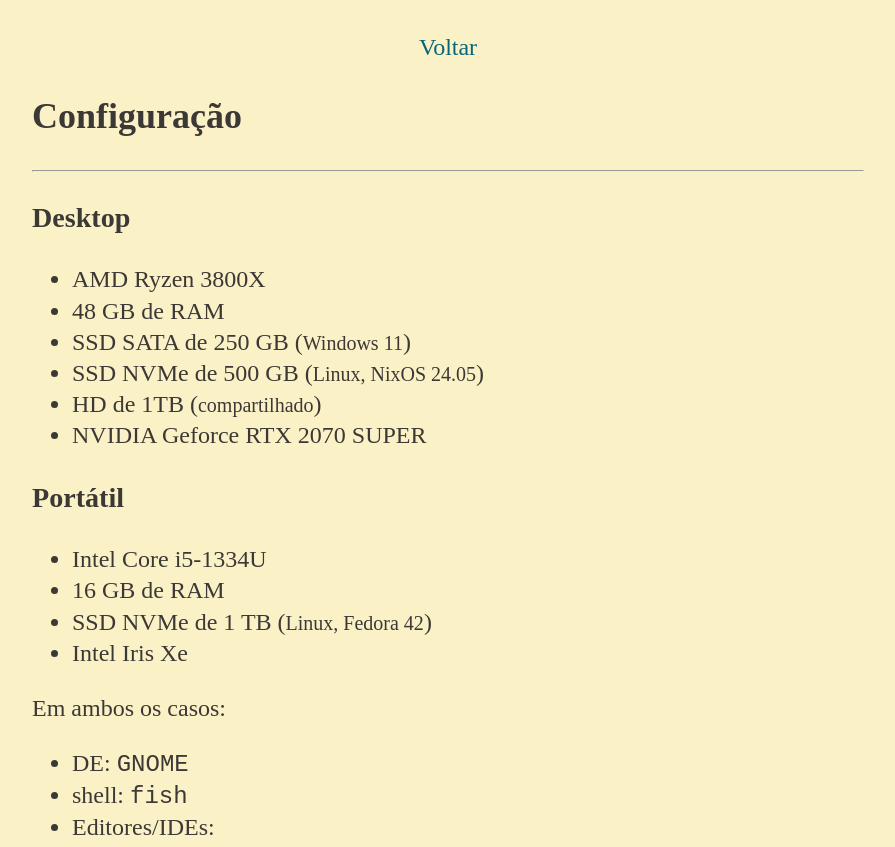
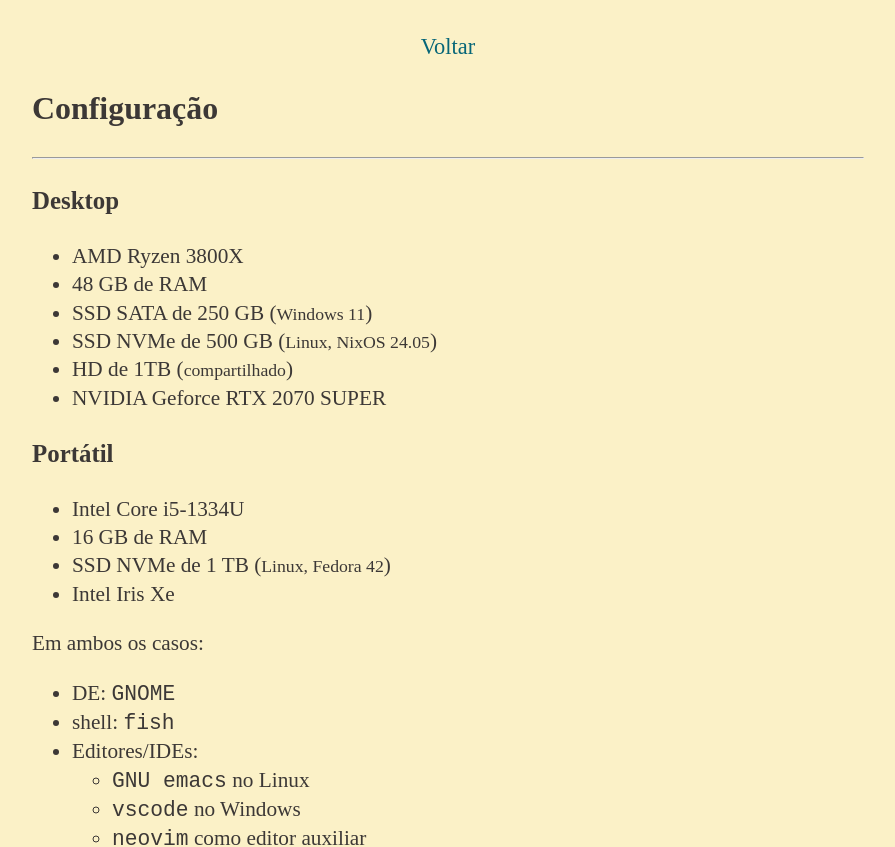
Before and after one commit to arthurmco/arthurmco.github.io, a React (Vite) app: page /#/setup in a window 1280 px wide. Shown: the top 847 px of the page, without its empty margins (192-1087 px from the left). Built offline with nearby package versions, Linux system fonts and the light colour scheme; a web font is replaced by a local one.

Commit message:
layout: reduce font size a little bit
(This does not contradict the faq point; this was a recommendation
from a real UX professional)

```diff
--- a/src/components/HomeLinksArea.css
+++ b/src/components/HomeLinksArea.css
@@ -37,7 +37,7 @@
 
 .home-link a.link-title {
     display: block;
-    font-size: 2rem;
+    font-size: 1.5em;
     grid-area: h-title;
     align-self: center;
     justify-self: stretch;
@@ -114,9 +114,9 @@ a.link-title:hover {
     }
 }
 
-@media (min-width: 2400px) {
+@media (min-width: 2080px) {
     .home-links .home-link {
         width: 30%;
-        max-height: 15rem;
+        max-height: 12rem;
     }
 }
--- a/src/index.css
+++ b/src/index.css
@@ -20,7 +20,7 @@
     --blue-light: #83a598;
 
 
-    line-height: 1.3;
+    line-height: 1.33;
 
     color-scheme: light dark;
     color: var(--fg1);
@@ -49,14 +49,14 @@ body {
     min-width: 350px;
 
     font-family: Gentium Plus, Gentium, EB Garamond, serif;
-    font-size: 1.5rem;
+    font-size: 1.4rem;
 
 }
 
 @media (max-width: 600px) {
     body {
         width: 100vw;
-        font-size: 1.4rem;
+        font-size: 1.3rem;
     }
 }
 
--- a/src/layouts/MainLayout.css
+++ b/src/layouts/MainLayout.css
@@ -48,12 +48,16 @@ footer {
 
 footer a {
     color: var(--bg4);
-    text-decoration: underline dotted;
 }
 
 main {
     width: 100%;
     hyphens: auto;
+    font-size: 0.95em;
+}
+
+main h1, main h2, main h3 {
+    color: var(--fg1);
 }
 
 @media (max-width: 600px) {
```
